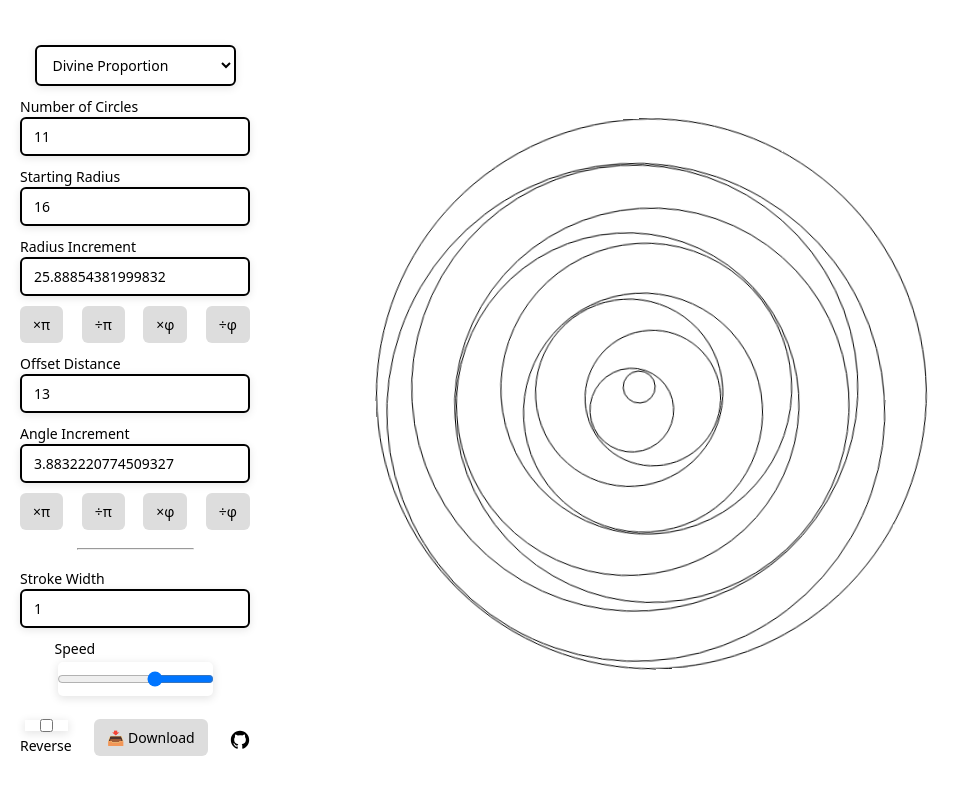
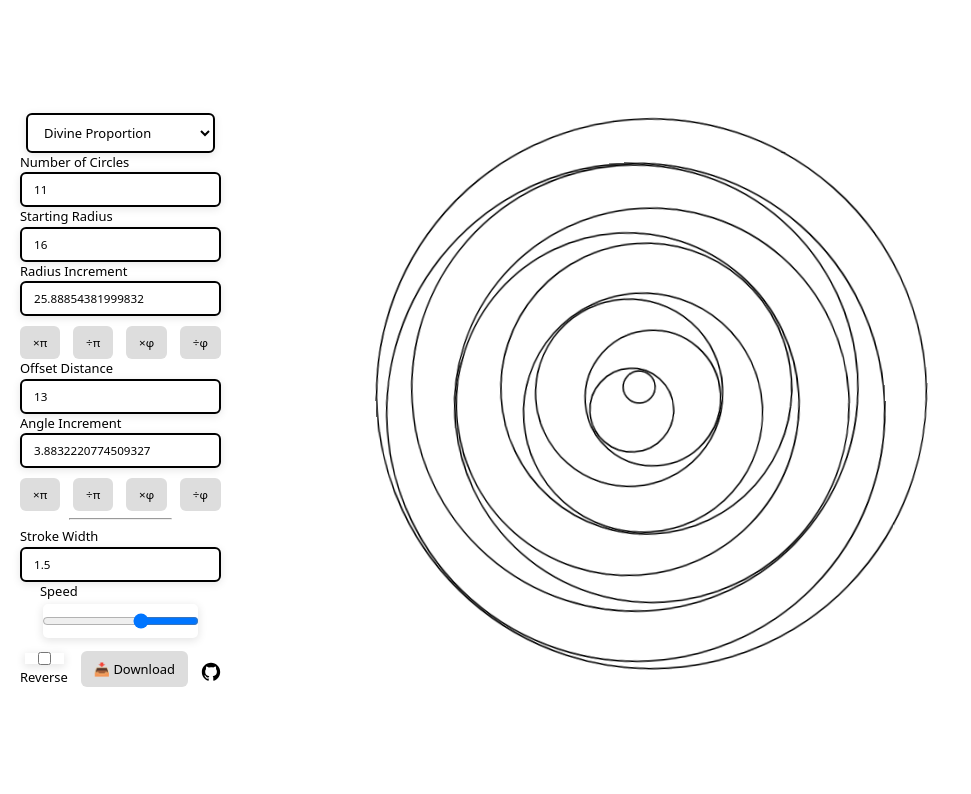
Before and after one commit to josh-frank/rotary-demisphere, a React (Vite) app: page / in a window 1280 px wide. Shown: the top 794 px of the page, without its empty margins (0-971 px from the left). Built offline with nearby package versions, Linux system fonts and the light colour scheme.

Commit message:
adding URLSearchParams

```diff
--- a/index.html
+++ b/index.html
@@ -11,19 +11,18 @@
     <script type="module" src="/src/main.jsx"></script>
     <script type="module">
       const messages = [
-        'Rrose Sélavy et moi esquivons les ecchymoses des esquimaux aux mots exquis',
         'Bains de gros thé pour grains de beauté sans trop de bengué',
         "L'enfant qui tète est un souffleur de chair chaude et n'aime pas le chou-fleur de serre-chaude",
         'Si je te donne un sou, me donneras-tu une paire de ciseaux?',
         "On demande des moustiques domestiques (demi-stock) pour la cure d'azote sur la côte d'Azur",
         'Inceste ou la passion de famille, à coups trop tirés',
         'Esquivons les ecchymoses des Esquimaux aux mots exquis',
-        "Avez-vous déjà mis la moelle de l'épée dans le poêle de l'aimée ?",
+        "Avez-vous déjà mis la moelle de l'épée dans le poêle de l'aimée?",
         "Parmi nos articles de quincaillerie paresseuse, nous recommandons le robinet qui s'arrête de couler quand on ne l'écoute pas",
         "L'aspirant habite Javel et moi j'avais l'habite en spirale"
       ];
       const message = messages[Math.floor(Math.random() * messages.length)];
-      const style = 'background-color: black; color: white; font-style: italic; text-transform: uppercase; border: 5px solid black; font-size: 18pt;'
+      const style = 'background-color:black;color:white;font-size:18pt;font-style:italic;text-transform:uppercase;border:10pxsolidblack;'
       document.addEventListener("DOMContentLoaded", () => {
         console.log(`%c${message}`, style);
       });
--- a/src/App.css
+++ b/src/App.css
@@ -3,17 +3,18 @@ form {
   flex-direction: column;
   align-items: center;
   justify-content: center;
-  gap: 10px;
+  gap: 0;
   position: relative;
   z-index: 1000;
   padding: 20px;
+  font-size: 0.9em;
 }
 
 select, input {
   padding: 8px 12px;
   border-radius: 6px;
   border: 2px solid black;
-  font-size: 14px;
+  font-size: 0.9em;
   font-family: system-ui;
   cursor: pointer;
   box-shadow: 0 2px 8px rgba(0,0,0,0.1);
@@ -29,7 +30,7 @@ button {
   color: black;
   border-radius: 6px;
   cursor: pointer;
-  font-size: 14px;
+  font-size: 0.9em;
   font-family: system-ui;
 }
 
@@ -37,7 +38,7 @@ label {
   display: flex;
   flex-flow: column;
   font-family: system-ui;
-  font-size: 14px;
+  font-size: 0.9em;
 }
 
 aside {
--- a/src/App.jsx
+++ b/src/App.jsx
@@ -11,11 +11,11 @@ const generateDemisphere = ({ numberOfCircles, startingRadius, radiusIncrement,
 
 const svgFromDemisphere = (
   { numberOfCircles, startingRadius, radiusIncrement, offsetDistance, angleIncrement },
-  { width = 800, height = 600, speed = 2000 },
+  { width = 800, height = 600, stroke = 1, speed = 2000 },
 ) =>
 `<?xml version="1.0" encoding="UTF-8"?>
 <!-- RotaryDemisphere.com -->
-<svg width="${ width }" height="${ height}" viewBox="-${ width / 2 } -${ height / 2 } ${ width } ${ height }"
+<svg width="${width}" height="${height}" viewBox="-${width / 2} -${height / 2} ${width} ${height}"
      xmlns="http://www.w3.org/2000/svg"
      style="background: white; cursor: pointer;"
      onclick="toggleDirection()">
@@ -38,7 +38,7 @@ const svgFromDemisphere = (
     .circle {
       fill: none;
       stroke: black;
-      stroke-width: 1;
+      stroke-width: ${stroke};
     }
   </style>
   <script>
@@ -76,7 +76,12 @@ function SpiralControls({ currentSpiral, setCurrentSpiral, spiralDisplay, setSpi
   const handleDownload = () => {
     const filename = `${currentSpiral.name.toLowerCase().replace(/\s+/g, '-')}-demisphere.svg`;
     downloadSVG(
-      svgFromDemisphere(currentSpiral, { width: 1920, height: 1080, speed: spiralDisplay.speed }),
+      svgFromDemisphere(currentSpiral, {
+        width: 1920,
+        height: 1080,
+        stroke: spiralDisplay.strokeWidth,
+        speed: spiralDisplay.speed
+      }),
       filename
     );
   };
@@ -211,12 +216,21 @@ function App() {
     return () => window.removeEventListener("resize", handleResize);
   }, [handleResize]);
 
-  const [currentSpiral, setCurrentSpiral] = useState(spirals[0]);
+  const urlParams = new URLSearchParams(window.location.search);
+
+  const [currentSpiral, setCurrentSpiral] = useState( !urlParams.size ? spirals[0] : {
+    name: 'Custom',
+    numberOfCircles: parseInt(urlParams.get('circles')) || 10,
+    startingRadius: parseFloat(urlParams.get('radius')) || 20,
+    radiusIncrement: parseFloat(urlParams.get('increment')) || 20 * goldenRatio,
+    offsetDistance: parseFloat(urlParams.get('offset')) || 15,
+    angleIncrement: parseFloat(urlParams.get('angle')) || (Math.PI * 2) / goldenRatio,
+  } );
 
   const [spiralDisplay, setSpiralDisplay] = useState({
     reverse: false,
-    strokeWidth: 1,
-    speed: 2000,
+    strokeWidth: parseFloat(urlParams.get('stroke')) || 1.5,
+    speed: parseFloat(urlParams.get('speed')) || 2000,
   });
 
   return <>
@@ -275,4 +289,5 @@ const spirals = [
   { name: 'Octagonal Mandala', numberOfCircles: 16, startingRadius: 16, radiusIncrement: 14, offsetDistance: 12, angleIncrement: Math.PI / 4 },
   { name: 'Chaos Theory', numberOfCircles: 24, startingRadius: 8, radiusIncrement: 7, offsetDistance: 18, angleIncrement: Math.PI / 7 },
   { name: 'Bauhaus Minimal', numberOfCircles: 6, startingRadius: 40, radiusIncrement: 30, offsetDistance: 5, angleIncrement: Math.PI / 6 },
+  { name: 'Custom', numberOfCircles: 10, startingRadius: 20, radiusIncrement: 40, offsetDistance: 0, angleIncrement: 0 },
 ];
```
Also changed, not shown: 1 other file (tests, documents, lock files or other folders).
